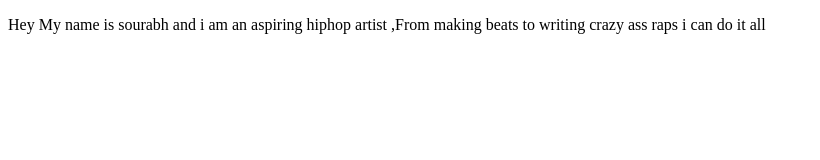
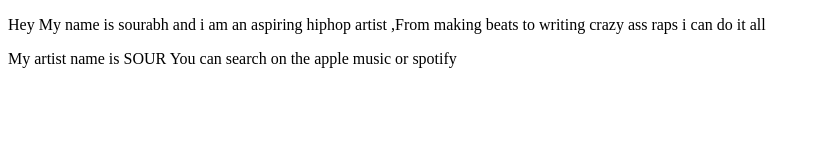
Before and after one commit to Sourabh9041/Revison, a plain HTML site: page index.html in a window 1280 px wide. Shown: the whole page, without its empty margins (0-820 px from the left). Drawn offline with Linux system fonts and the light colour scheme.

Commit message:
Add changes in Changes Branch

```diff
--- a/index.html
+++ b/index.html
@@ -7,5 +7,7 @@
 </head>
 <body>
     <p>Hey My name is sourabh and i am an aspiring hiphop artist ,From making beats to writing crazy ass raps i can do it all</p>
+    <p>My artist name is SOUR You can search on the apple music or spotify</p>
+
 </body>
 </html>
```
